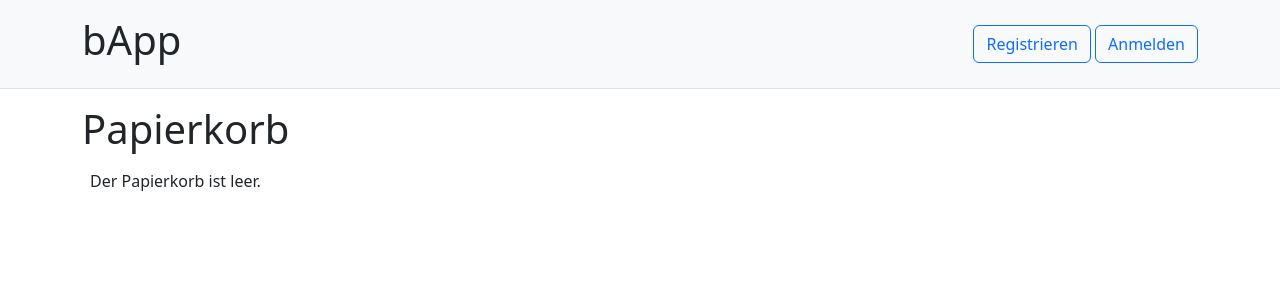
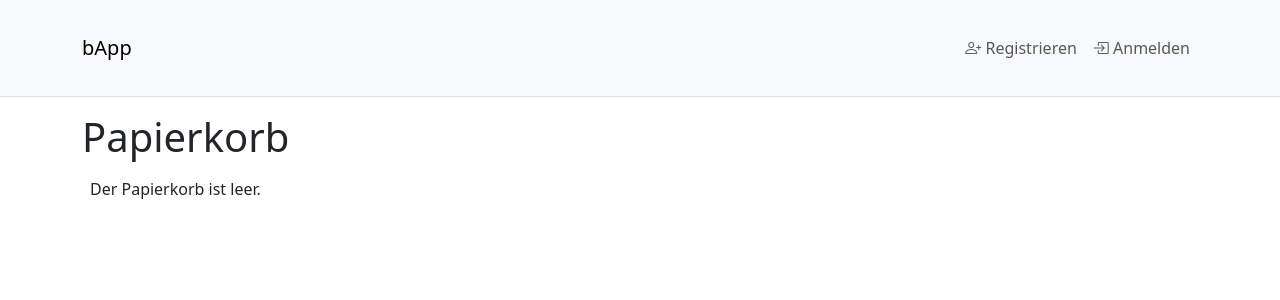
Before and after one commit to Actionb/berichtsheft, a Django app: template web/templates/trashcan.html in a window 1280 px wide. Shown: the top 300 px of the page. Run offline with Django 5.2, Linux system fonts and the light colour scheme; the template is opened without the code that fills it, so the values that code supplies are empty; some libraries are stand-ins or nearby versions.

Commit message:
Rework page navigation

```diff
--- a/web/templates/base.html
+++ b/web/templates/base.html
@@ -15,44 +15,29 @@
 <body>
     {% block header %}
     <header class="bg-light py-3 border-bottom">
-        <div class="container d-flex justify-content-between align-items-center">
-            <h1 class="fw-light">{% block header_title %}bApp{% endblock header_title %}</h1>
-            {% block account %}
-            <div>
-                {% if user.is_authenticated %}
-                <a href="{% url 'trash' %}" class="btn btn-outline-primary p-2" type="button">
-                    <svg xmlns="http://www.w3.org/2000/svg" width="24" height="24" viewBox="0 0 24 24" fill="none" stroke="currentColor" stroke-width="1.5" stroke-linecap="round" stroke-linejoin="round" class="feather feather-trash-2"><polyline points="3 6 5 6 21 6"></polyline><path d="M19 6v14a2 2 0 0 1-2 2H7a2 2 0 0 1-2-2V6m3 0V4a2 2 0 0 1 2-2h4a2 2 0 0 1 2 2v2"></path><line x1="10" y1="11" x2="10" y2="17"></line><line x1="14" y1="11" x2="14" y2="17"></line></svg>
-                    Papierkorb
-                    {% if trash_count %}<span class="badge text-bg-secondary">{{ trash_count|default:0 }}</span>{% endif %}
-                </a>
-                <div id="user-account" class="btn-group" role="group">
-                    <button type="button" class="btn btn-outline-primary p-2 dropdown-toggle" data-bs-toggle="dropdown" aria-expanded="false" title="Benutzerkonto">
-                        <svg xmlns="http://www.w3.org/2000/svg" width="24" height="24" viewBox="0 0 24 24" fill="none" stroke="currentColor" stroke-width="1.5" stroke-linecap="round" stroke-linejoin="round" class="feather feather-user"><path d="M20 21v-2a4 4 0 0 0-4-4H8a4 4 0 0 0-4 4v2"></path><circle cx="12" cy="7" r="4"></circle></svg>
-                        <span class="nav-text">{% if user.is_authenticated %}{{ user.get_username }}{% else %}Anmelden{% endif %}</span>
-                    </button>
-                    <ul class="dropdown-menu dropdown-menu-end">
-                            <li><span class="dropdown-item-text">Willkommen, <strong>{% firstof user.get_short_name user.get_username %}</strong></span></li>
-                            <li><hr class="dropdown-divider"></li>
-                            <li><a class="dropdown-item" href="{% url 'user_profile' %}">Benutzerprofil</a></li>
-                            {% if user.is_staff %}<li><a class="dropdown-item" href="{% url 'admin:index' %}">Admin Seite</a></li>{% endif %}
-                            {% if user.has_usable_password %}<li><a class="dropdown-item" href="{% url 'password_change' %}">Passwort ändern</a></li>{% endif %}
-                            <li>
-                                <form id="logout-form" method="post" action="{% url 'logout' %}">
-                                    {% csrf_token %}
-                                    <button class="dropdown-item" type="submit">Abmelden</button>
-                                </form>
+        <nav class="navbar navbar-expand-lg bg-light">
+            <div class="container d-flex">
+                <span class="navbar-brand">{% block header_title %}bApp{% endblock header_title %}</span>
+                <button class="navbar-toggler" type="button" data-bs-toggle="collapse" data-bs-target="#navbarNav" aria-controls="navbarNav" aria-expanded="false" aria-label="Navigation umschalten">
+                    <span class="navbar-toggler-icon"></span>
+                </button>
+                <div class="collapse navbar-collapse" id="navbarNav">
+                    {% if user.is_authenticated %}
+                        {% include "includes/nav.html" %}
+                    {% else %}
+                        <ul class="navbar-nav ms-auto">
+                            <li class="nav-item my-1">
+                                <a class="nav-link" href="{% url 'signup' %}"><i class="bi bi-person-plus"></i> Registrieren</a>
                             </li>
-                    </ul>
+                            <li class="nav-item my-1">
+                                <a class="nav-link" href="{% url 'login' %}"><i class="bi bi-box-arrow-in-right"></i> Anmelden</a>
+                            </li>
+                        </ul>
+                    {% endif %}
                 </div>
-                {% else %}
-                    <div>
-                        <a class="btn btn-outline-primary" href="{% url 'signup' %}">Registrieren</a>
-                        <a class="btn btn-outline-primary" href="{% url 'login' %}">Anmelden</a>
-                    </div>
-                {% endif %}
+                </div>
             </div>
-            {% endblock account %}
-        </div>
+        </nav>
     </header>
     {% endblock header %}
 
```
Also changed, not shown: web/templates/base_form.html (+0 -13 lines), web/templates/includes/nav.html (added, +47 -0 lines).
